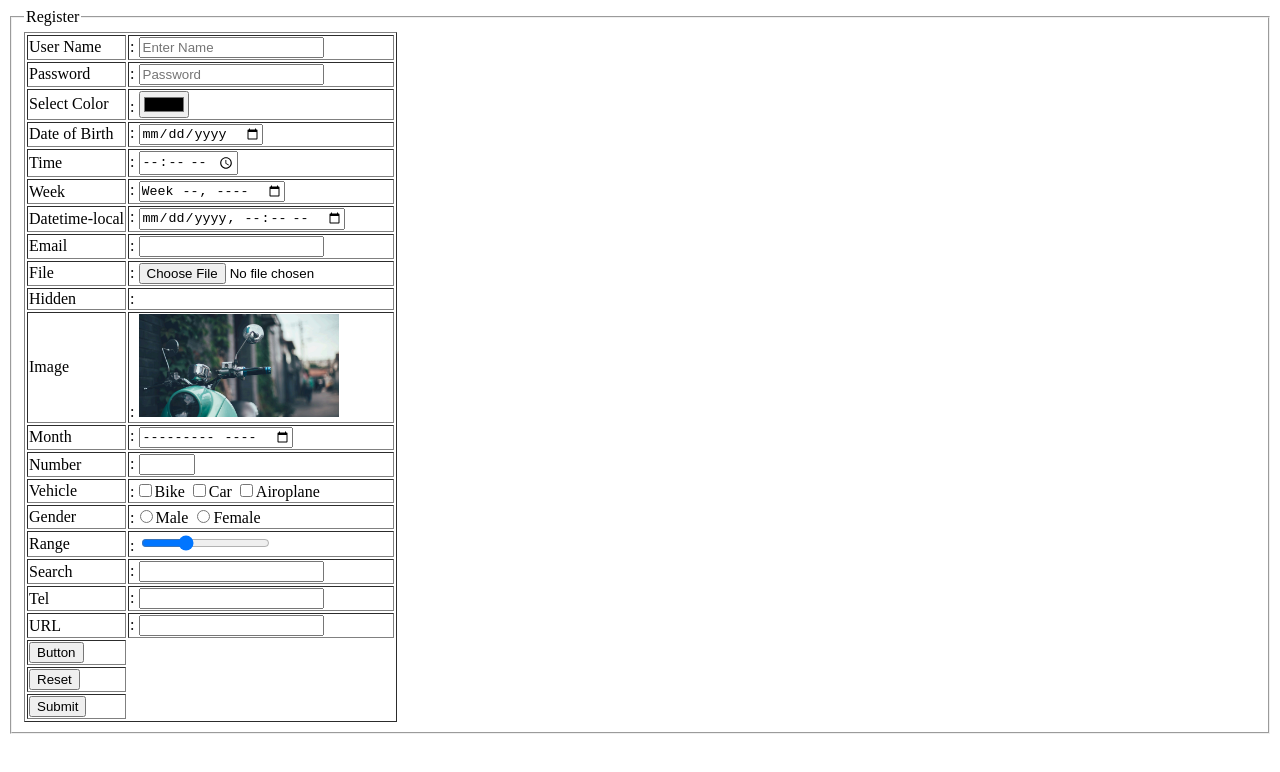
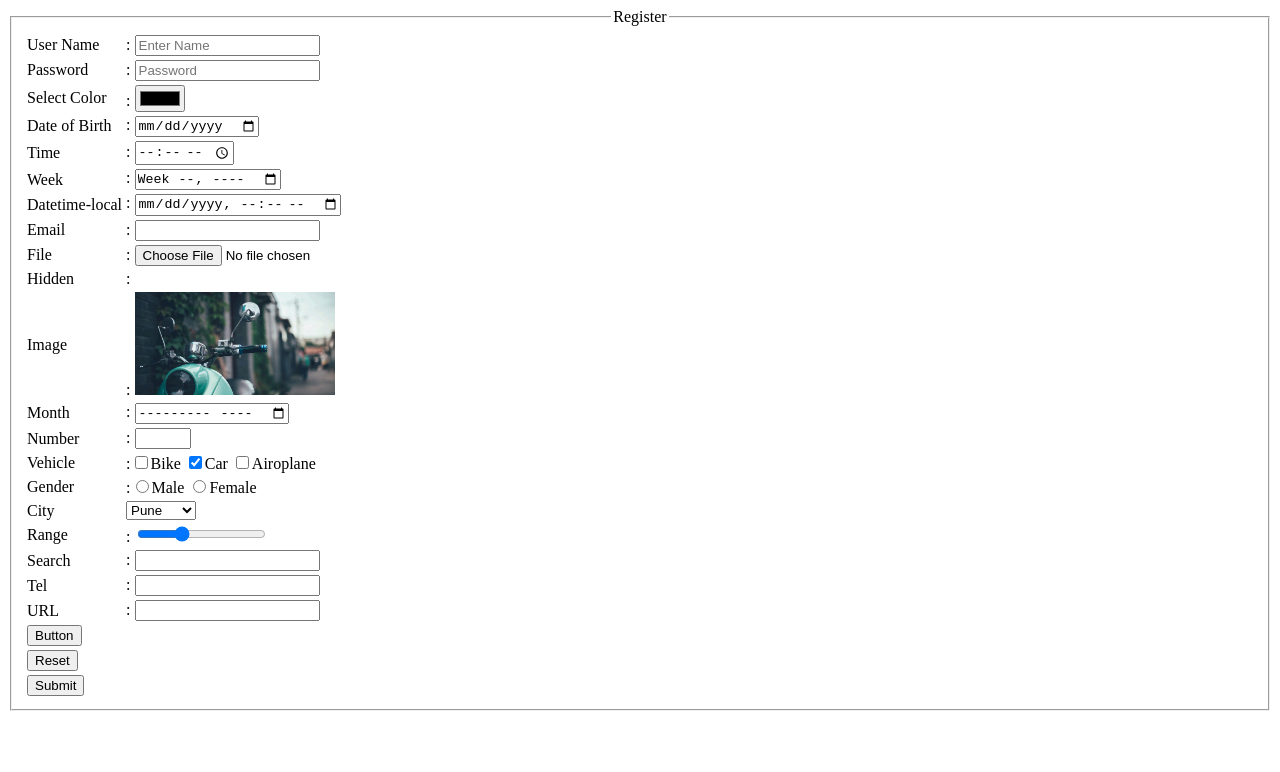
Before and after one commit to sheetalksagar/myWebDevWork, a plain HTML site: page HTML/assign2_form/assign2_form.html in a window 1280 px wide. Drawn offline with Linux system fonts and the light colour scheme.

Commit message:
Assignment 2 Table + form(All input types)

```diff
--- a/HTML/assign2_form/assign2_form.html
+++ b/HTML/assign2_form/assign2_form.html
@@ -6,10 +6,10 @@
     <title>Form</title>
   </head>
   <body>
-    <form action="./../intro.html">
-      <fieldset>
-        <legend>Register</legend>
-        <table border="1px solid black">
+    <form action="./../intro.html" >
+      <fieldset >
+        <legend style="text-align: center;">Register</legend>
+        <table>
           <tr>
             <td><label for="">User Name </label></td>
             <td>
@@ -18,82 +18,82 @@
           </tr>
           <tr>
             <td><label for="">Password </label></td>
-            <td>: <input type="password" placeholder="Password" name="password"/></td>
+            <td>: <input type="password" placeholder="Password" name="pass"/></td>
           </tr>
           <tr>
             <td><label for="">Select Color </label></td>
-            <td>: <input type="color" title="Select Color" name="color"/></td>
+            <td>: <input type="color" title="Select Color" name="scolor"/></td>
           </tr>
           <tr>
             <td>
               <label for="">Date of Birth</label>
             </td>
-            <td>: <input type="date" placeholder="Date of Birth" name="dob"/></td>
+            <td>: <input type="date" placeholder="Date of Birth" name="sdob"/></td>
           </tr>
           <tr>
             <td>
               <label for="">Time</label>
             </td>
-            <td>: <input type="time" name="time"/></td>
+            <td>: <input type="time" name="stime"/></td>
           </tr>
           <tr>
             <td>
               <label for="">Week</label>
             </td>
-            <td>: <input type="week" name="week"/></td>
+            <td>: <input type="week" name="sweek"/></td>
         </tr>
 
           <tr>
             <td>
               <label for="">Datetime-local</label>
             </td>
-            <td>: <input type="datetime-local" name="localTime"/></td>
+            <td>: <input type="datetime-local" name="slocalTime"/></td>
           </tr>
 
           <tr>
             <td>
               <label for="">Email</label>
             </td>
-            <td>: <input type="email" name="email"/></td>
+            <td>: <input type="email" name="semail"/></td>
           </tr>
           <tr>
             <td>
               <label for="">File</label>
             </td>
-            <td>: <input type="file" name="file"/></td>
+            <td>: <input type="file" name="sfile"/></td>
           </tr>
           <tr>
             <td>
               <label for="">Hidden</label>
             </td>
-            <td>: <input type="hidden" name="hidden"/></td>
+            <td>: <input type="hidden" name="shidden"/></td>
           </tr>
           <tr>
             <td>
               <label for="">Image</label>
             </td>
-            <td>: <input type="image" src="./../../img/background1.jpg" width="200px" name="img"/></td>
+            <td>: <input type="image" src="./../../img/background1.jpg" width="200px" name="simg"/></td>
           </tr>
           <tr>
             <td>
               <label for="">Month</label>
             </td>
-            <td>: <input type="month" name="month"/></td>
+            <td>: <input type="month" name="smonth"/></td>
           </tr>
            <tr>
             <td>
               <label for="" >Number</label>
             </td>
-            <td>: <input type="number" min="1" max="10" step="2" name="num" /></td>
+            <td>: <input type="number" min="1" max="10" step="2" name="snum" /></td>
           </tr>
           <tr>
             <td>
               <label for="">Vehicle</label>
               </td>
             <td>
-              :<input type="checkbox" name="chk"/><label for="">Bike</label>
-            <input type="checkbox" name="chk"/><label for="">Car</label>
-            <input type="checkbox" name="chk"/><label for="">Airoplane</label>
+              :<input type="checkbox" name="schk" value="Bike"/><label for="">Bike</label>
+            <input type="checkbox" name="schk" value="Car" checked/><label for="">Car</label>
+            <input type="checkbox" name="schk"value="Airoplane"/><label for="">Airoplane</label>
             </td>
 
 
@@ -103,32 +103,40 @@
             <td>
               <label for="">Gender</label>
             </td>
-            <td >:<input type="radio" name="gender"/><label for="">Male</label>
-            <input type="radio" name="gender"/><label for="">Female</label></td>
+            <td >:<input type="radio" name="sgender" value="Male"/><label for="">Male</label>
+            <input type="radio" name="sgender" value="Female"/><label for="">Female</label></td>
+          </tr>
+          <tr>
+            <td>
+              <label for="">City</label>
+            </td>
+            <td >
+              <select name="scity" id=""><option value="Pune" >Pune</option><option value="Mumbai" >Mumbai</option>
+            <option value="Delhi" >Delhi</option></select</td>
           </tr>
           <tr>
             <td>
               <label for="">Range</label>
             </td>
-            <td>: <input type="range" min="1" max="10" value="4" name="range"/></td>
+            <td>: <input type="range" min="1" max="10" value="4" name="srange"/></td>
           </tr>
           <tr>
             <td>
               <label for="">Search</label>
             </td>
-            <td>: <input type="search" name="search" /></td>
+            <td>: <input type="search" name="ssearch" /></td>
           </tr>
           <tr>
             <td>
               <label for="">Tel</label>
             </td>
-            <td>: <input type="tel" pattern="[0-9]{3}-[0-9]{2}-[0-9]{3}" name="tel"/></td>
+            <td>: <input type="tel" pattern="[0-9]{3}-[0-9]{2}-[0-9]{3}" name="stel"/></td>
           </tr>
           <tr>
             <td>
               <label for="">URL</label>
             </td>
-            <td>: <input type="url" name="url"/></td>
+            <td>: <input type="url" name="surl"/></td>
           </tr>
 
          <tr>
@@ -143,28 +151,33 @@
       </fieldset>
     </form>
 
+    <!-- Tips and Notes
+Tip: Always use the <label> tag to define labels for <input type="text">, <input type="checkbox">, <input type="radio">, <input type="file">, and <input type="password">. -->
+
     <!-- Ans
 
     http://127.0.0.1:5500/myWebWork/HTML/intro.html?
     uName=abc
-    &password=123
-    &color=%23da1616
-    &dob=2020-09-12
-    &time=22%3A31
-    &week=2020-W38
-    &localTime=2020-09-10T22%3A33
-    &email=abckkj%40bm
-    &file=ANGULAR+SYLLABUS.docx
-    &hidden=
-    &month=2020-07
-    &num=7
-    &chk=on
-    &chk=on
-    &gender=on
-    &range=4
-    &search=search
-    &tel=020-55-575
-    &url=http%3A%2F%2F127.0.0.1%3A5500%2FmyWebWork%2FHTML%2Fassign1_img%2Ffolder1%2Ffolder2%2Ffolder3%2Fpath.html
+    &pass=123
+    &scolor=%23db0f0f
+    &sdob=2020-09-07
+    &stime=16%3A40
+    &sweek=2020-W37
+    &slocalTime=2020-09-17T16%3A38
+    &semail=asd%40c
+    &sfile=ANGULAR+SYLLABUS.docx
+    &shidden=
+    &smonth=2020-02
+    &snum=5
+    //&schk=on&schk=on
+    &schk=Bike&schk=Car
+    //&sgender=on
+    &sgender=Female
+    &scity=Mumbai
+    &srange=6
+    &ssearch=serach+bar
+    &stel=789-78-789
+    &surl=https%3A%2F%2Fwww.google.com%2Fsearch%3Fq%3Dinput%2Btype%2Battribute%2Bin%2Bform%2Btag%26rlz%3D1C1CHBF_enIN914IN914%26oq%3Dinput%2B%26aqs%3Dchrome.1.69i57j35i39l2j0l2j69i61l3.3678j0j7%26sourceid%3Dchrome%26ie%3DUTF-8
 -->
   </body>
 </html>
```
